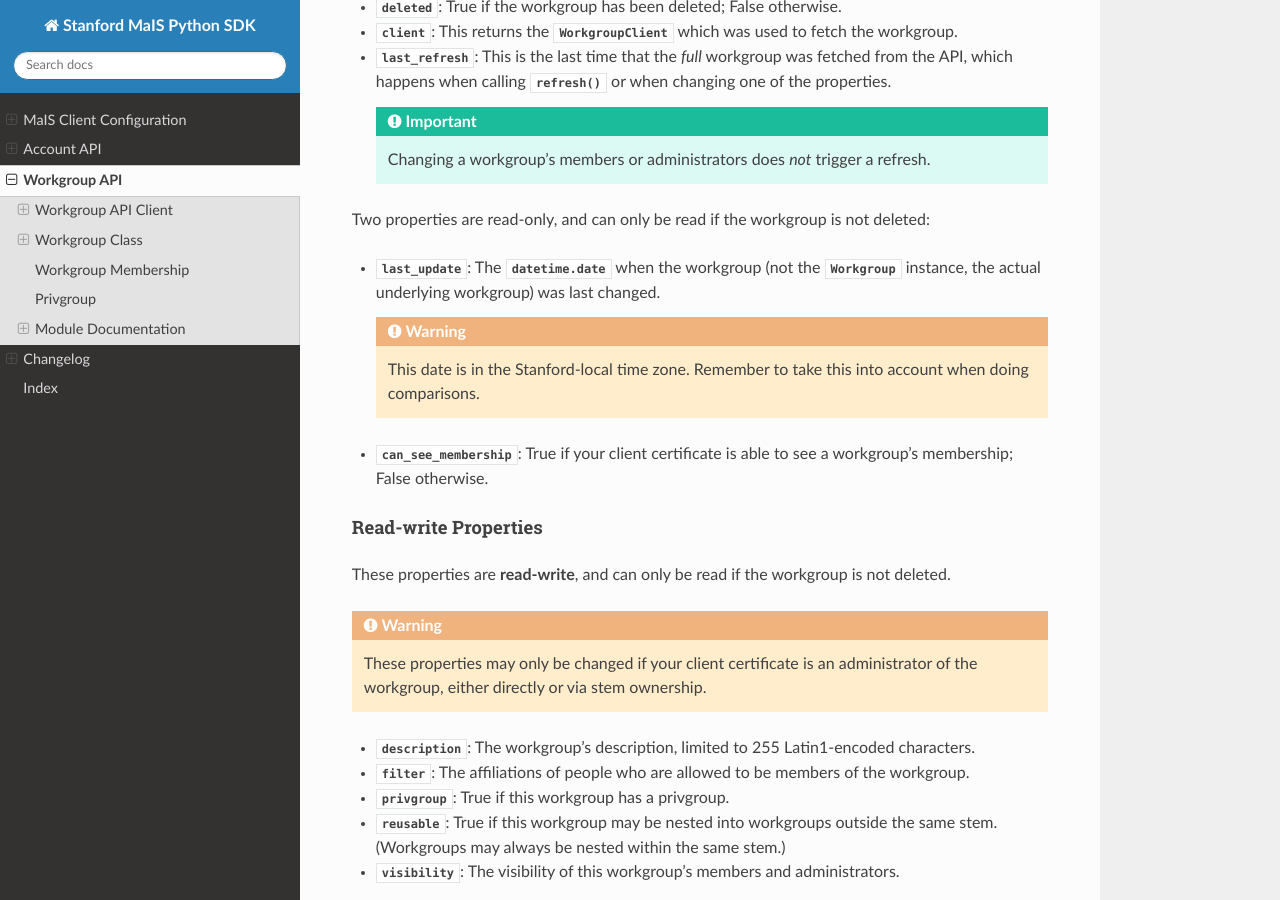
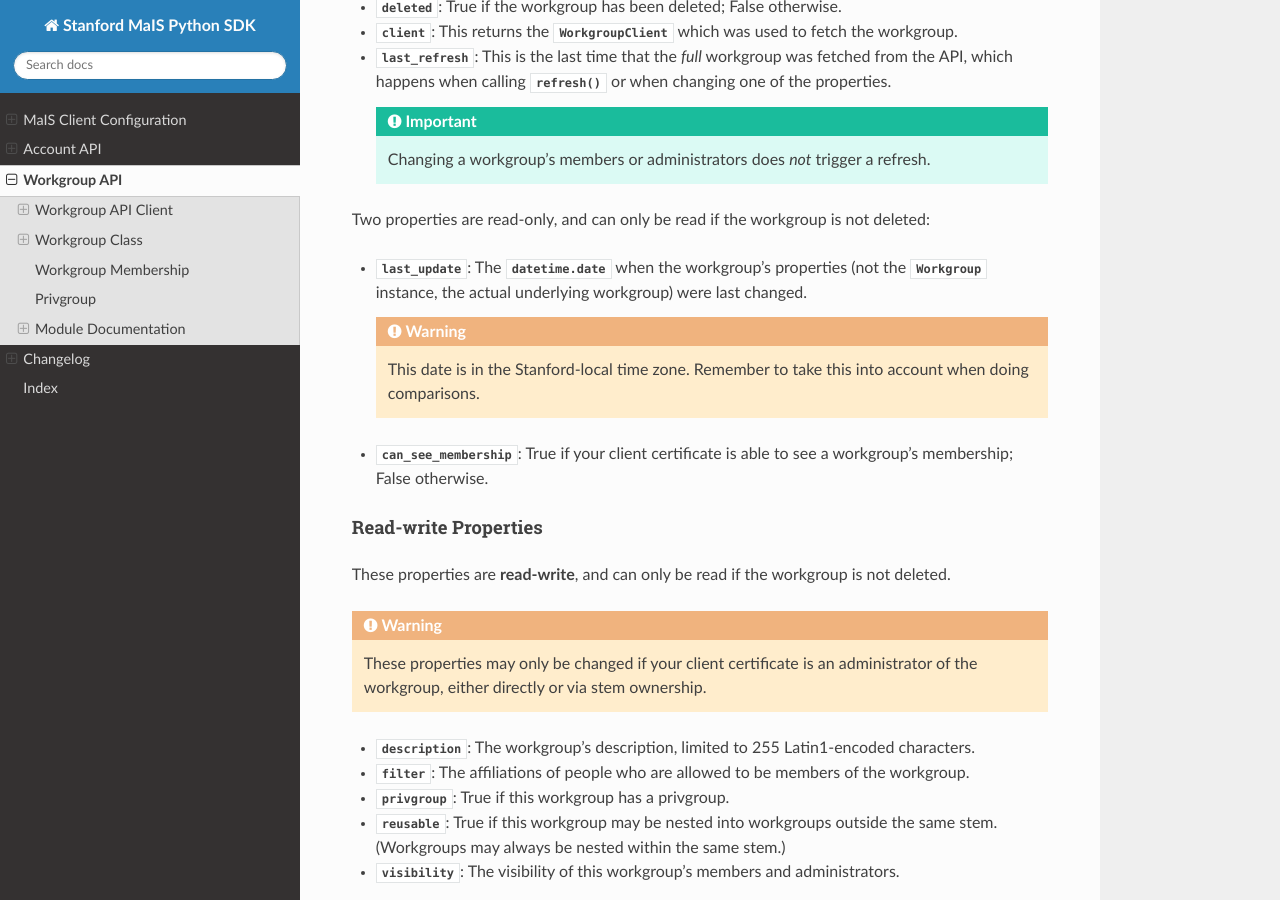
Before and after one commit to stanford-rc/mais-apis-python, a Sphinx documentation site: the page built from docs/workgroup.rst, in a window 1280 px wide and 900 px high, scrolled down 5709 px. Built offline with Sphinx 7.4.7 and the Read the Docs theme 3.1.0, drawn with Linux system fonts in a browser that asks for light colours.

Commit message:
workgroup: last_update ignores membership changes
The Workgroup's last_update datestamp only resets when a workgroup's property
is changes.  It does *not* reset on membership changes.  So, our documentation
is wrong.

This commit changes the `Workgroup.last_update` docstring to make it explicit
about what will cause this datestamp to reset.  This commit also changes the
narrative documenation, though the mention is not as explicit there.

Closes #45

```diff
--- a/docs/workgroup.rst
+++ b/docs/workgroup.rst
@@ -330,9 +330,9 @@
 deleted:
 
 * :attr:`~stanford.mais.workgroup.Workgroup.last_update`: The
-  :class:`datetime.date` when the workgroup (not the
+  :class:`datetime.date` when the workgroup's properties (not the
   :class:`~stanford.mais.workgroup.Workgroup` instance, the actual underlying
-  workgroup) was last changed.
+  workgroup) were last changed.
 
   .. warning::
      This date is in the Stanford-local time zone.  Remember to take
```
Also changed, not shown: 1 other file.
